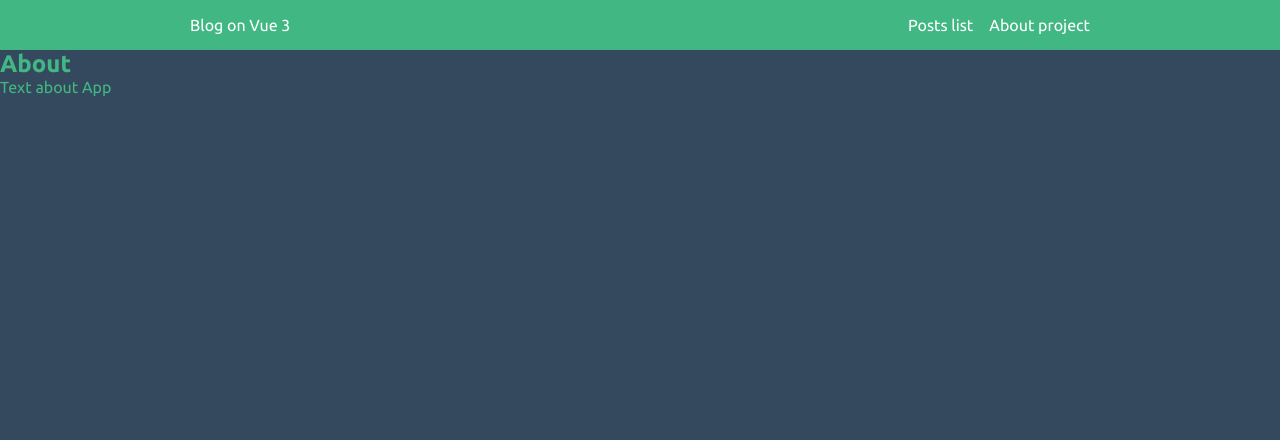
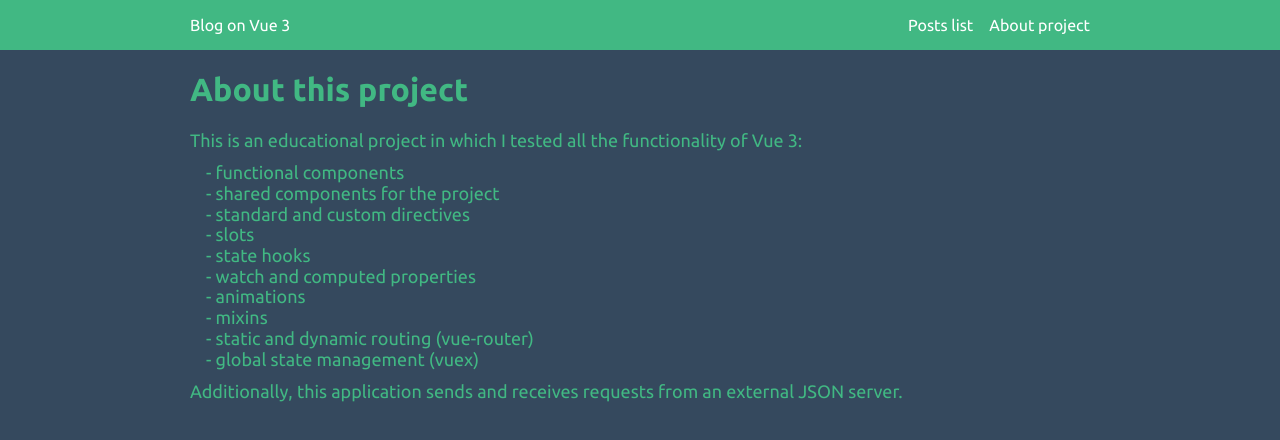
Before and after one commit to VillemanArm/blog_vue, a Vue app: page /about in a window 1280 px wide. Shown: the top 440 px of the page. Built offline with nearby package versions, Linux system fonts and the light colour scheme.

Commit message:
feat: add about page content

```diff
--- a/src/App.vue
+++ b/src/App.vue
@@ -56,6 +56,9 @@ export default  {
         &:hover
             text-decoration: underline
 
+    p, ul
+        margin-bottom: 12rem
+
     .app
         min-height: 100vh
 
--- a/src/pages/About.vue
+++ b/src/pages/About.vue
@@ -1,29 +1,27 @@
 <script>
 
 export default  {
-    components: {},
-    props: {
-        propsTemplate: {
-            type: Function,
-            required: true,
-        },
-        },
-    data() {
-        return {
-
-        }
-    },
-    methods: {
-
-    },
 }
 </script>
 
 <template>
-    <div>
-        <h2>About</h2>
-        <p>Text about App</p>
-    </div>
+    <section class="container">
+        <h1>About this project</h1>
+        <p>This is an educational project in which I tested all the functionality of Vue 3: </p>
+        <ul>
+            <li>- functional components </li>
+            <li>- shared components for the project </li>
+            <li>- standard and custom directives </li>
+            <li>- slots </li>
+            <li>- state hooks </li>
+            <li>- watch and computed properties </li>
+            <li>- animations </li>
+            <li>- mixins</li>
+            <li>- static and dynamic routing (vue-router) </li>
+            <li>- global state management (vuex) </li>
+        </ul>
+        <p>Additionally, this application sends and receives requests from an external JSON server.</p>
+    </section>
 </template>
 
 <style scoped lang='sass'>
@@ -32,4 +30,13 @@ export default  {
     h2
         color: $primary-color
 
+    p, ul
+        font-size: 18rem
+
+    ul
+        list-style-type: none
+
+    li
+        margin-left: 16rem
+
 </style>
```
Also changed, not shown: 1 other file (tests, documents, lock files or other folders).
